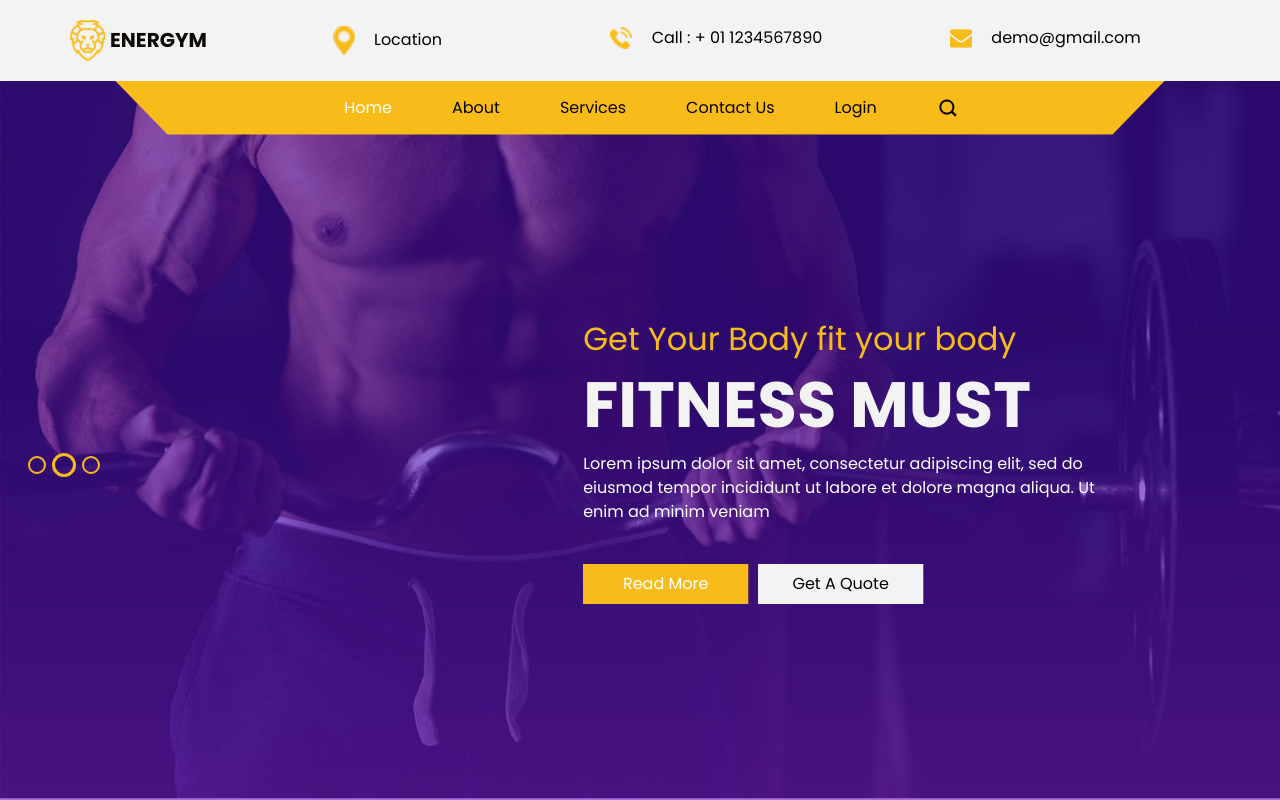
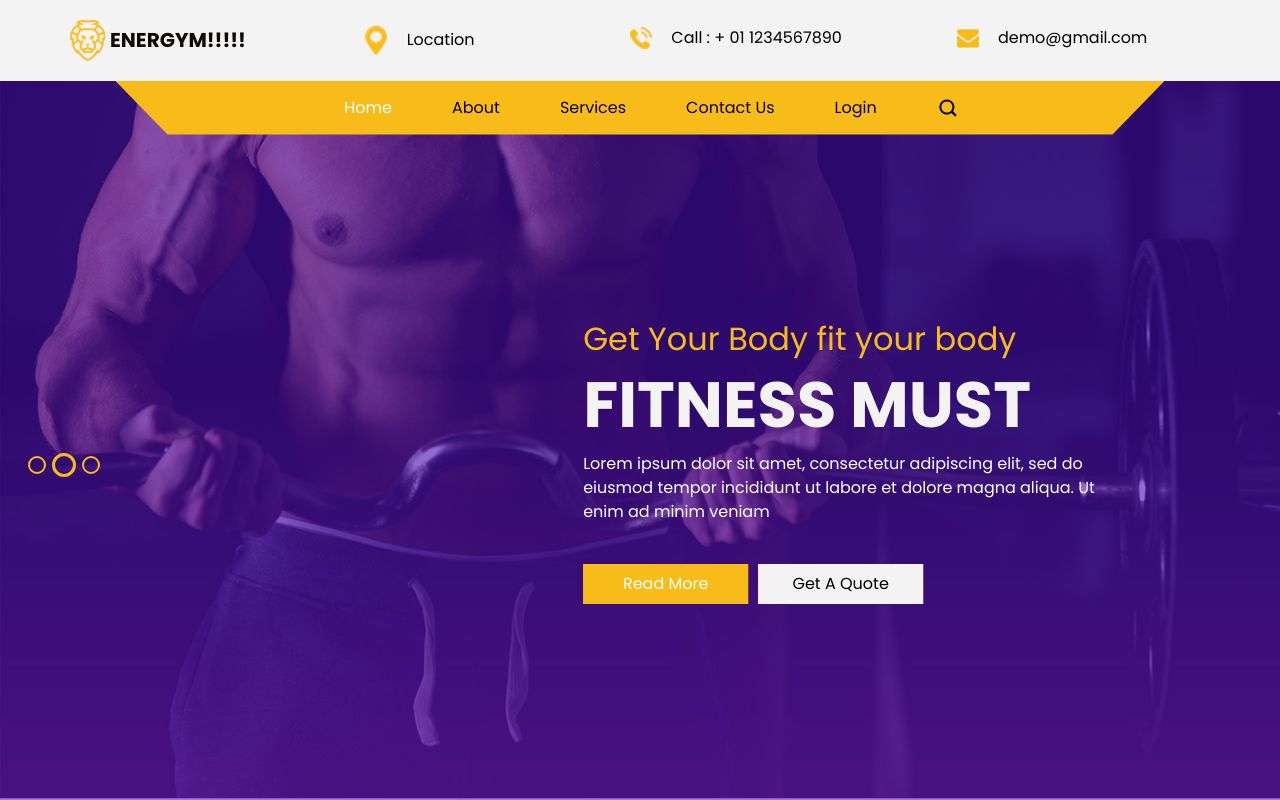
Before and after one commit to mubasheer26/ProjectDotnet, a plain HTML site: page energym-html/index.html in a window 1280 px wide. Shown: the top 800 px of the page. Drawn offline with nearby package versions, Linux system fonts and the light colour scheme; a web font is replaced by a local one.

Commit message:
Update index.html

```diff
--- a/energym-html/index.html
+++ b/energym-html/index.html
@@ -39,7 +39,7 @@
           <a class="navbar-brand" href="index.html">
             <img src="images/logo.png" alt="" />
             <span>
-              ENERGYM
+              ENERGYM!!!!!
             </span>
           </a>
           <div class="contact_nav" id="">
```
